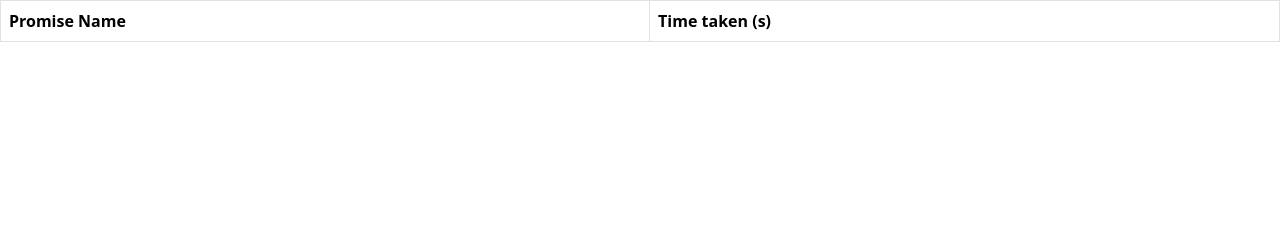
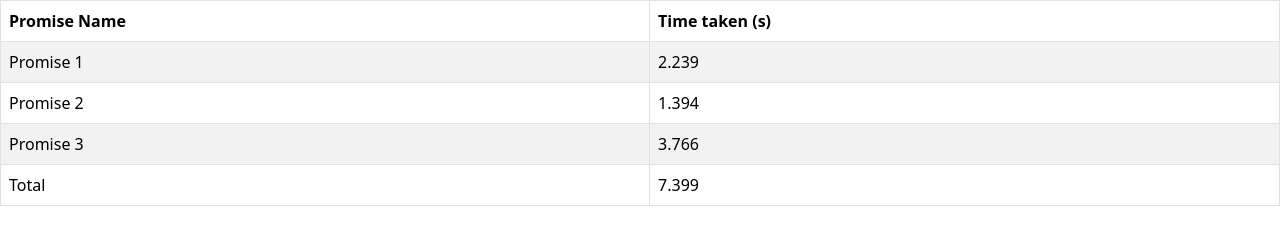
Before and after one commit to acciojob/wait-for-multiple-promises-anuragabcr, a website: page main.html in a window 1280 px wide. Drawn offline with nearby package versions, Linux system fonts and the light colour scheme.

Commit message:
created a submission

```diff
--- a/main.html
+++ b/main.html
@@ -20,7 +20,11 @@
           <th>Time taken (s)</th>
         </tr>
       </thead>
-      <tbody id="output"></tbody>
+      <tbody id="output">
+		  <tr>
+			  <td colspan="2">Loading...</td>
+		  </tr>
+	  </tbody>
     </table>
 
     <script type="text/javascript" src="./script.js"></script>
--- a/script.js
+++ b/script.js
@@ -1 +1,41 @@
 //your JS code here. If required.
+function createRandomPromise() {
+    const randomTime = Math.floor(Math.random() * 3000) + 1000; // Random time between 1 and 3 seconds
+    return new Promise((resolve) => {
+        setTimeout(() => {
+            resolve(randomTime); // Resolving with the random time
+        }, randomTime);
+    });
+}
+
+const promises = [];
+for (let i = 0; i < 3; i++) {
+    promises.push(createRandomPromise());
+}
+
+Promise.all(promises)
+    .then((results) => {
+        let tbody = document.getElementById("output")
+		tbody.innerHTML = ''
+		for (let i = 0; i < 4; i++) {
+			if (i==3) {
+				let tr = document.createElement('tr')
+				tr.innerHTML = `
+					<td>Total</td>
+					<td>${(results[0]+results[1]+results[2])/1000}</td>
+				`
+				tbody.appendChild(tr)
+			}
+			else {
+				let tr = document.createElement('tr')
+				tr.innerHTML = `
+					<td>Promise ${i+1}</td>
+					<td>${results[i]/1000}</td>
+				`
+				tbody.appendChild(tr)
+			}
+		}
+    })
+    .catch((error) => {
+        console.error("Error occurred:", error);
+    });
```
